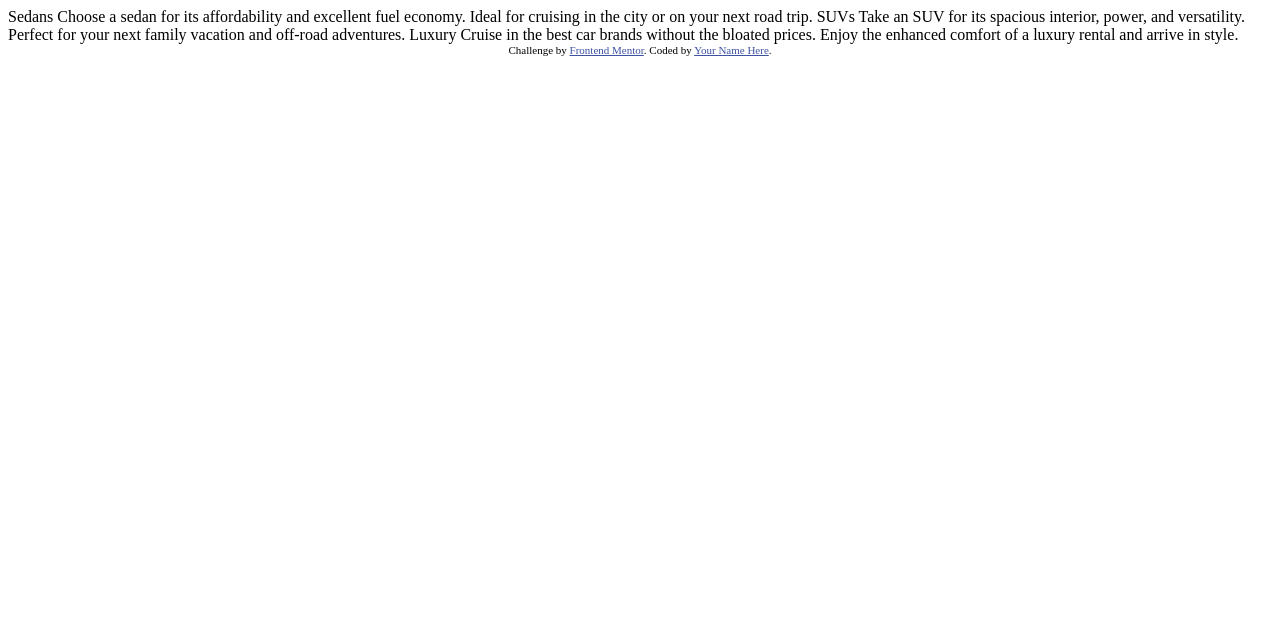
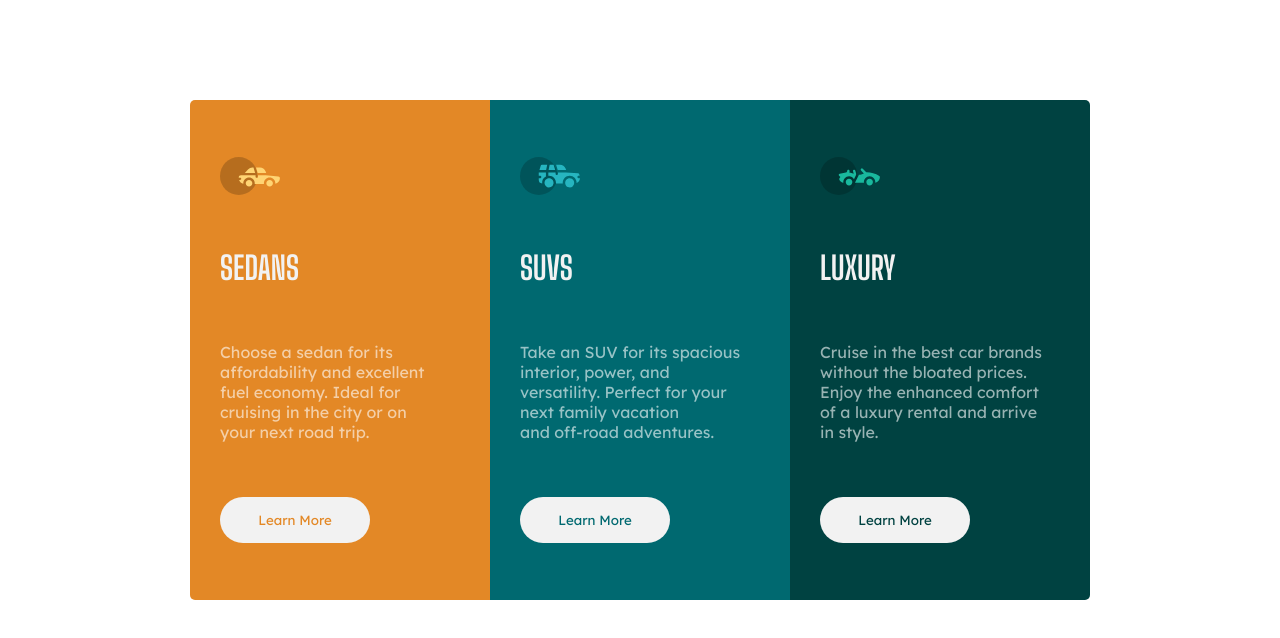
Before and after one commit to selinsener/3-column-preview-card-component, a plain HTML site: page index.html in a window 1280 px wide. Drawn offline with Linux system fonts and the light colour scheme.

Commit message:
Project DONE

```diff
--- a/index.html
+++ b/index.html
@@ -7,6 +7,7 @@
   <link rel="icon" type="image/png" sizes="32x32" href="./images/favicon-32x32.png">
 
   <title>Frontend Mentor | 3-column preview card component</title>
+  <link rel="stylesheet" href="style.css">
 
   <!-- Feel free to remove these styles or customise in your own stylesheet 👍 -->
   <style>
@@ -16,21 +17,32 @@
 </head>
 <body>
 
-  Sedans
-  Choose a sedan for its affordability and excellent fuel economy. Ideal for cruising in the city
-  or on your next road trip.
+  <div class="container">
+    <div class="card card1">
+      <img src="images/icon-sedans.svg" alt="">
+      <h1>Sedans</h1>
+      <p> Choose a sedan for its <br> affordability and excellent <br> fuel economy. Ideal for <br> cruising in the city
+        or on <br> your next road trip.</p>
+      <button>Learn More</button>
+    </div>
 
-  SUVs
-  Take an SUV for its spacious interior, power, and versatility. Perfect for your next family vacation
-  and off-road adventures.
+    <div class="card card2">
+      <img src="images/icon-suvs.svg" alt="">
+      <h1>SUVs</h1>
+      <p>Take an SUV for its spacious <br> interior, power, and <br> versatility. Perfect for your <br> next family vacation <br> and off-road adventures.</p>
+      <button>Learn More</button>
+    </div>
 
-  Luxury
-  Cruise in the best car brands without the bloated prices. Enjoy the enhanced comfort of a luxury
-  rental and arrive in style.
+    <div class="card card3">
+      <img src="images/icon-luxury.svg" alt="">
+      <h1>Luxury</h1>
+      <p> Cruise in the best car brands <br> without the bloated prices. <br> Enjoy the enhanced comfort <br> of a luxury rental and arrive <br> in style.</p>
+      <button>Learn More</button>
+    </div>
+  </div>
 
-  <div class="attribution">
-    Challenge by <a href="https://www.frontendmentor.io?ref=challenge" target="_blank">Frontend Mentor</a>.
-    Coded by <a href="#">Your Name Here</a>.
-  </div>
+
+
+
 </body>
 </html>
```
